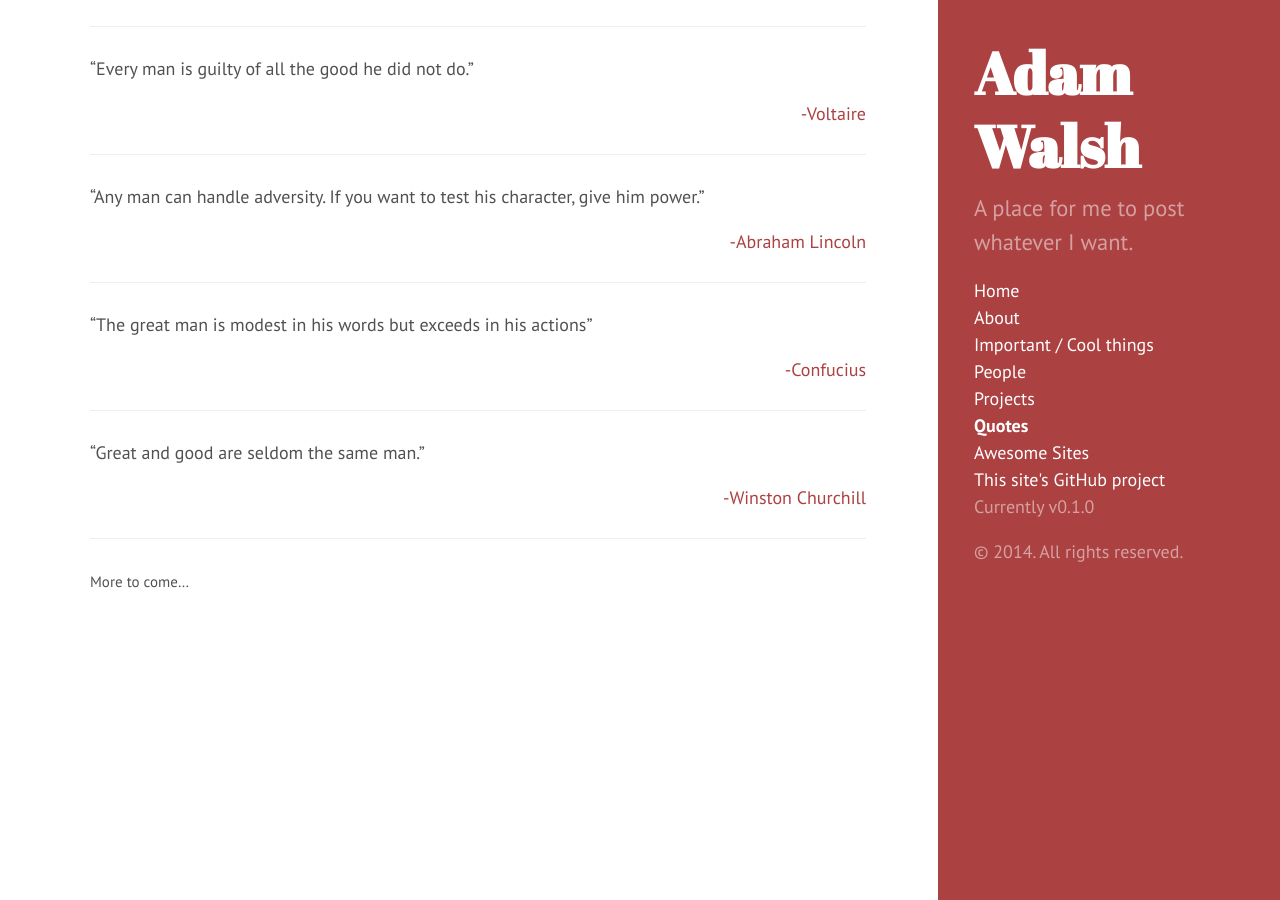
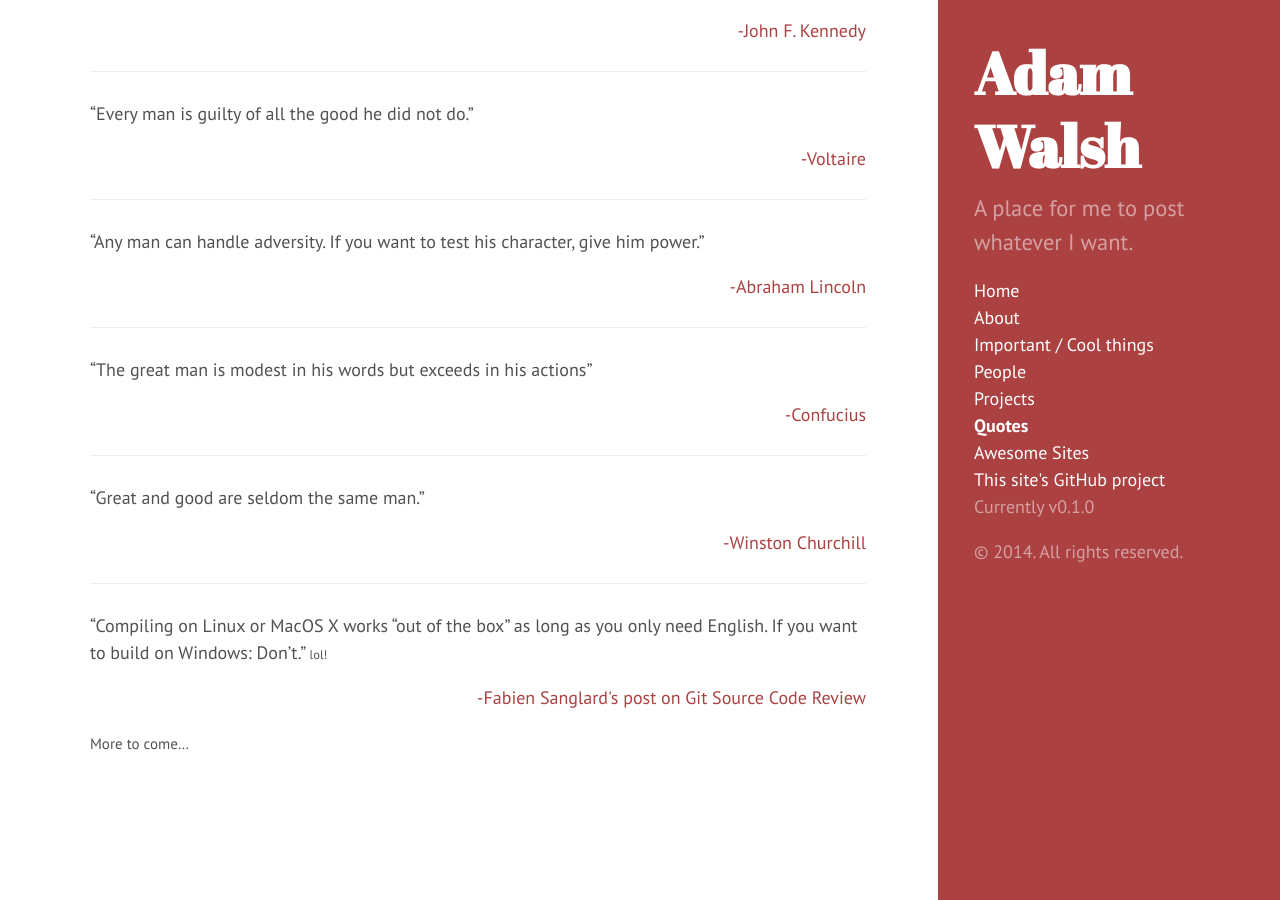
Before and after one commit to walshie4/walshie4.github.io, a Jekyll site: the page built from quotes.md, in a window 1280 px wide and 900 px high, scrolled down 646 px. Built offline with Jekyll 4.4.1, drawn with Linux system fonts in a browser that asks for light colours; Markdown is read by kramdown in place of the engine named in the settings; some of the changed text lies outside the part shown.

Commit message:
Added funny quote about windows just not being fun to build source on, as well as a note about not all quotes on this page being so serious.

```diff
--- a/quotes.md
+++ b/quotes.md
@@ -51,4 +53,8 @@ capacity of what the speaker had in mind. This page is for those such words.
 
 ----------------
 
+"Compiling on Linux or MacOS X works "out of the box" as long as you only need English. If you want to build on Windows: Don't." <small><small>lol!</small></small>
+
+<p style='text-align: right;'><a href="http://fabiensanglard.net/git_code_review/index.php">-Fabien Sanglard's post on Git Source Code Review</a></p>
+
 <small>More to come...</small>
```
Also changed, not shown: other parts of quotes.md (+2 -0 lines).
